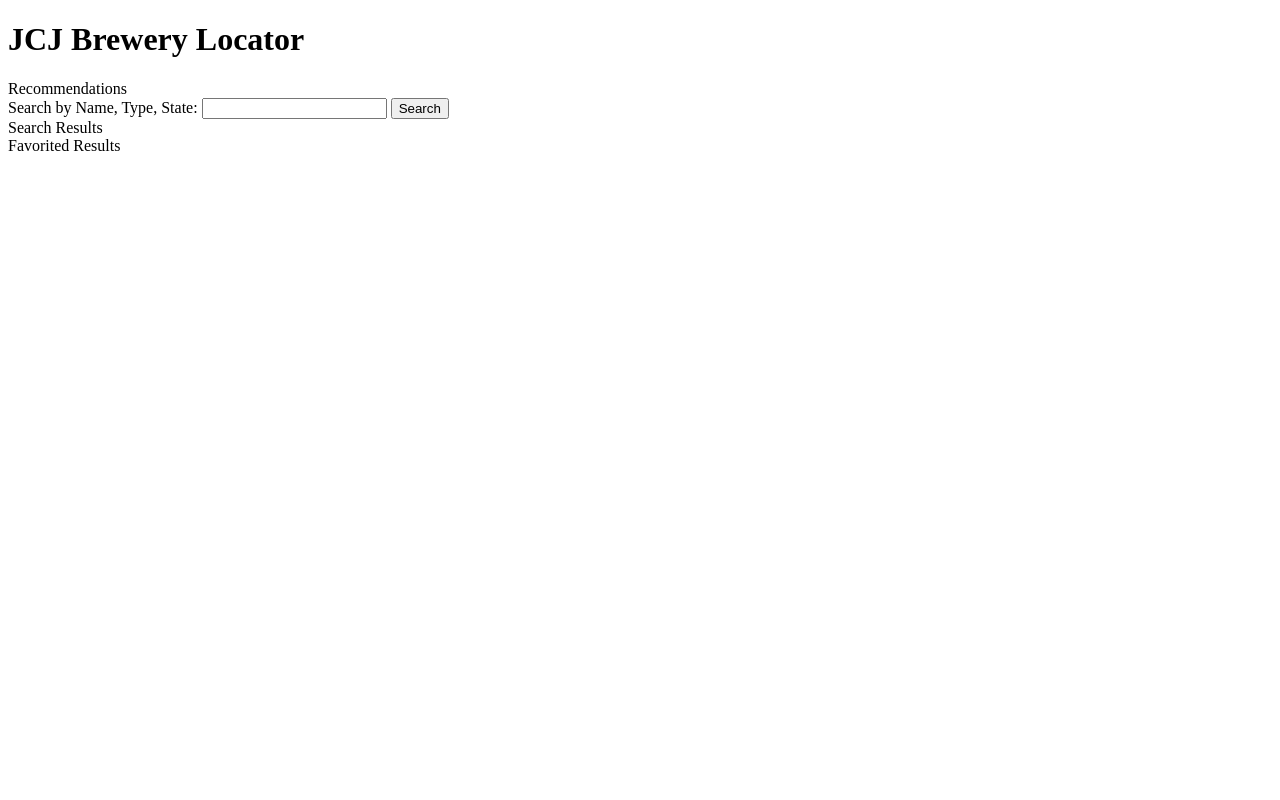
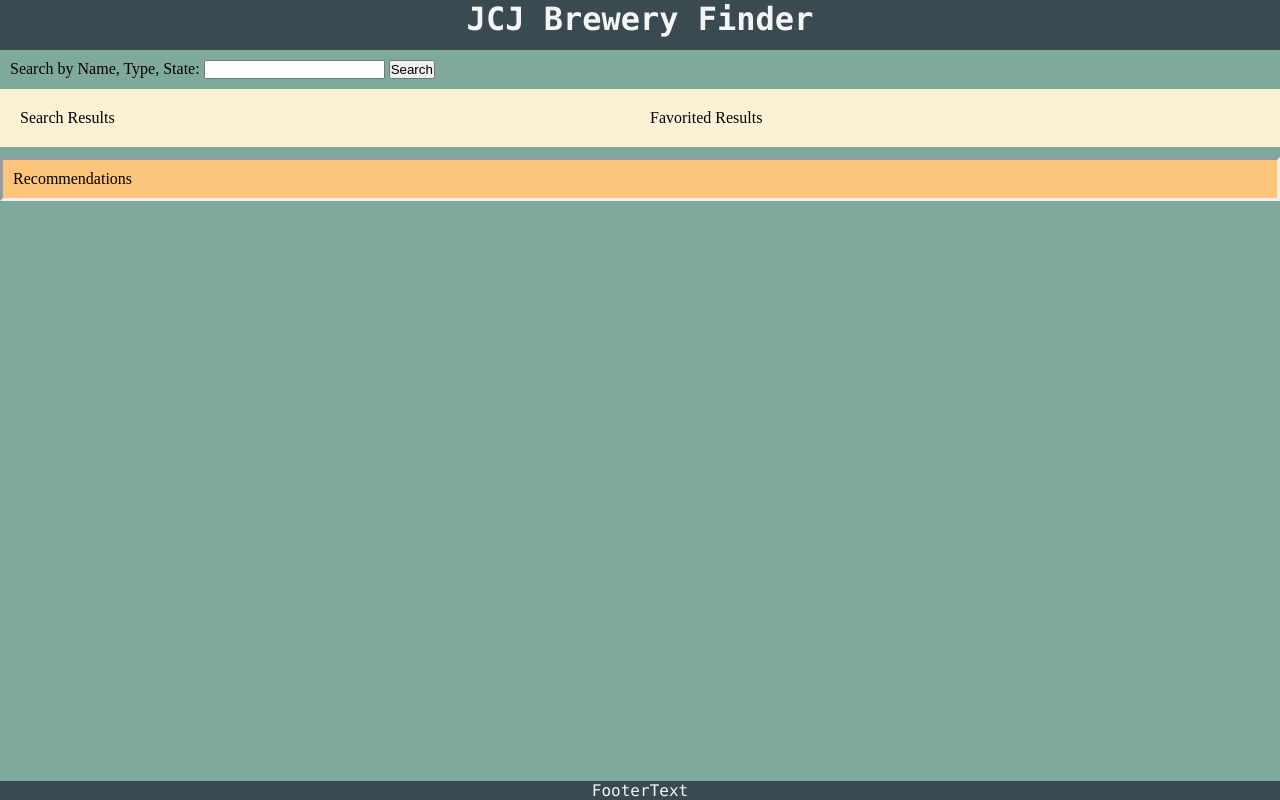
Before and after one commit to justinli23/phase-1-project-brewery, a plain HTML site: page index.html in a window 1280 px wide. Drawn offline with Linux system fonts and the light colour scheme; no server answers.

Commit message:
adding css

```diff
--- a/index.html
+++ b/index.html
@@ -6,18 +6,21 @@
     <meta name="viewport" content="width=device-width, initial-scale=1.0">
     <title>Brewery Locator</title>
     <script src="src/js/index.js"></script>
-    <link rel="stylesheet" href=""style.css">
+    <link rel="stylesheet" href="style.css">
 </head>
 <body>
-    <h1>JCJ Brewery Locator</h1>
+    <h1>JCJ Brewery Finder</h1>
     <!--Images go in-->
-    <div id="carousel"> Recommendations</div>
     <form id="form">
         <label for="searchterm">Search by Name, Type, State: </label>
         <input type="text" name="search" id="search-term">
         <input type="submit" value="Search">
       </form>
-    <div id="search-results">Search Results</div>
-    <div id="favorited-results">Favorited Results</div>
+    <div class="row">
+    <div class="column" id="search-results">Search Results</div>
+    <div class="column" id="favorited-results">Favorited Results</div>
+    </div>
+    <div id="carousel"> Recommendations</div>
+    <div class="footer">FooterText</div>
 </body>
 </html>
--- a/style.css
+++ b/style.css
@@ -1,2 +1,51 @@
-// Jenna will do cool flexbox things
-// Courtney will do toggle dark/light
+* {
+    margin: 0;
+    padding: 0;
+}
+
+body {
+    background-color: #7fa99b;
+}
+
+    h1 {
+        width: 100%;
+        height: 50px;
+        background-color: #394a51;
+        text-align: center;
+        color: whitesmoke;
+        font-family: Monaco, 'Courier New', monospace;
+    }
+
+form {
+    padding: 10px;
+}
+
+.row {
+    display: flex;
+    padding: 10px;
+    background-color: #fbf2d5;
+}
+
+.column {
+    flex: 50%;
+    padding: 10px;
+    background-color: #fbf2d5;
+}
+
+#carousel {
+    background-color: #fdc57b;
+    padding: 10px;
+    margin-top: 10px;
+    border-style: inset;
+}
+
+.footer {
+    position: fixed;
+    width: 100%;
+    left: 0;
+    bottom: 0;
+    background-color: #394a51;
+    text-align: center;
+    font-family: Monaco, 'Courier New', monospace;
+    color: whitesmoke;
+}
```
